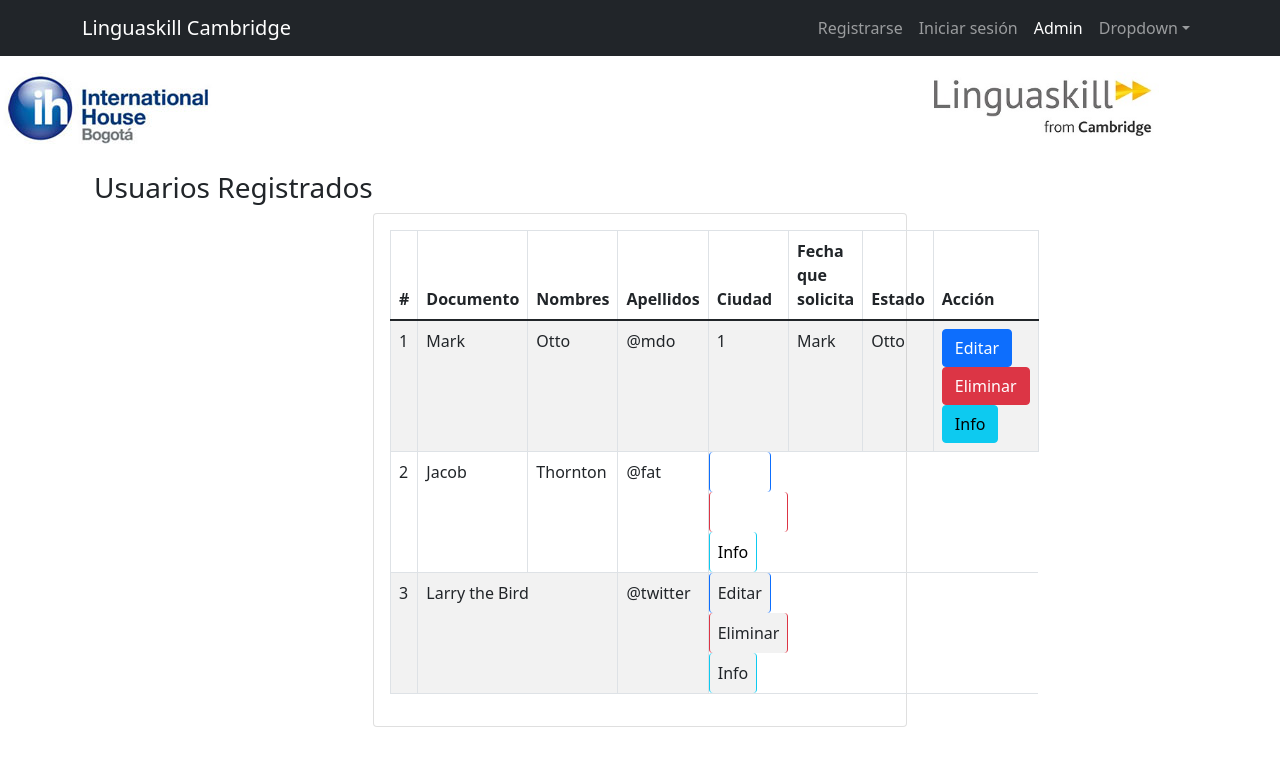
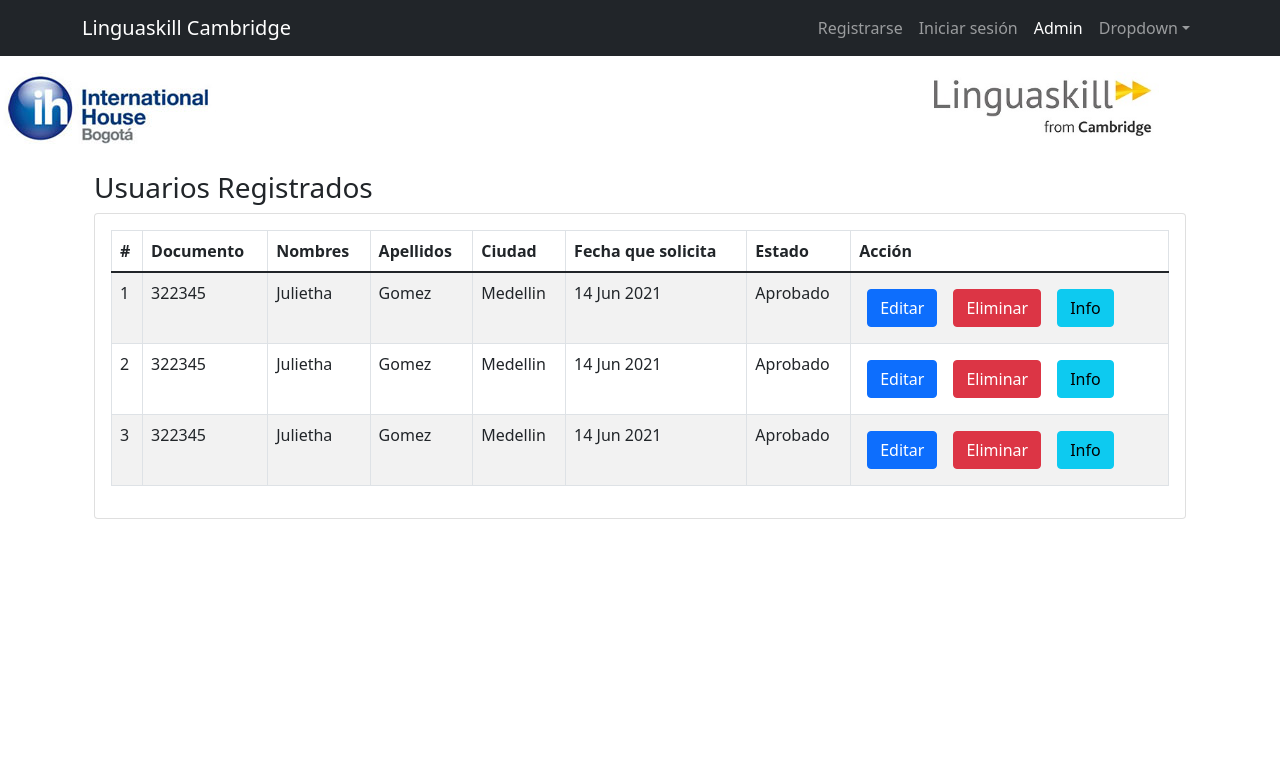
Before and after one commit to jhony2070298/Fronten_React, a React (Create React App) app: page /administrador in a window 1280 px wide. Shown: the top 766 px of the page. Built offline with nearby package versions, Linux system fonts and the light colour scheme.

Commit message:
se configuran estados y se ajusta tabla admin

```diff
--- a/src/components/AdminForm.js
+++ b/src/components/AdminForm.js
@@ -18,33 +18,45 @@
             <tbody>
                 <tr>
                     <td>1</td>
-                    <td>Mark</td>
-                    <td>Otto</td>
-                    <td>@mdo</td>
-                    <td>1</td>
-                    <td>Mark</td>
-                    <td>Otto</td>
+                    <td>322345</td>
+                    <td>Julietha</td>
+                    <td>Gomez</td>
+                    <td>Medellin</td>
+                    <td>14 Jun 2021</td>
+                    <td>Aprobado</td>
                     <td>
-                        <Button variant="primary">Editar</Button>{' '}
-                        <Button variant="danger">Eliminar</Button> <Button variant="info">Info</Button>{' '}
+                        <Button variant="primary" className="m-2">Editar</Button>
+                        <Button variant="danger" className="m-2">Eliminar</Button>
+                        <Button variant="info" className="m-2">Info</Button>
                     </td>
                 </tr>
                 <tr>
                     <td>2</td>
-                    <td>Jacob</td>
-                    <td>Thornton</td>
-                    <td>@fat</td>
-                    <Button variant="primary">Editar</Button>{' '}
-                    <Button variant="danger">Eliminar</Button> <Button variant="info">Info</Button>{' '}
-
+                    <td>322345</td>
+                    <td>Julietha</td>
+                    <td>Gomez</td>
+                    <td>Medellin</td>
+                    <td>14 Jun 2021</td>
+                    <td>Aprobado</td>
+                    <td>
+                        <Button variant="primary" className="m-2">Editar</Button>
+                        <Button variant="danger" className="m-2">Eliminar</Button>
+                        <Button variant="info" className="m-2">Info</Button>
+                    </td>
                 </tr>
                 <tr>
                     <td>3</td>
-                    <td colSpan="2">Larry the Bird</td>
-                    <td>@twitter</td>
-                    <Button variant="primary">Editar</Button>{' '}
-                    <Button variant="danger">Eliminar</Button> <Button variant="info">Info</Button>{' '}
-
+                    <td>322345</td>
+                    <td>Julietha</td>
+                    <td>Gomez</td>
+                    <td>Medellin</td>
+                    <td>14 Jun 2021</td>
+                    <td>Aprobado</td>
+                    <td>
+                        <Button variant="primary" className="m-2">Editar</Button>
+                        <Button variant="danger" className="m-2">Eliminar</Button>
+                        <Button variant="info" className="m-2">Info</Button>
+                    </td>
                 </tr>
              </tbody>
         </Table>
--- a/src/pages/administrador.js
+++ b/src/pages/administrador.js
@@ -8,7 +8,7 @@
             <Row>
             <h3>Usuarios Registrados</h3>
             <br/>
-                <Col sm="12" md={{span:8, offset:2}} lg={{span:6, offset:3}} >
+                <Col>
                     <Card body>
                         <AdminForm/>
 
```
